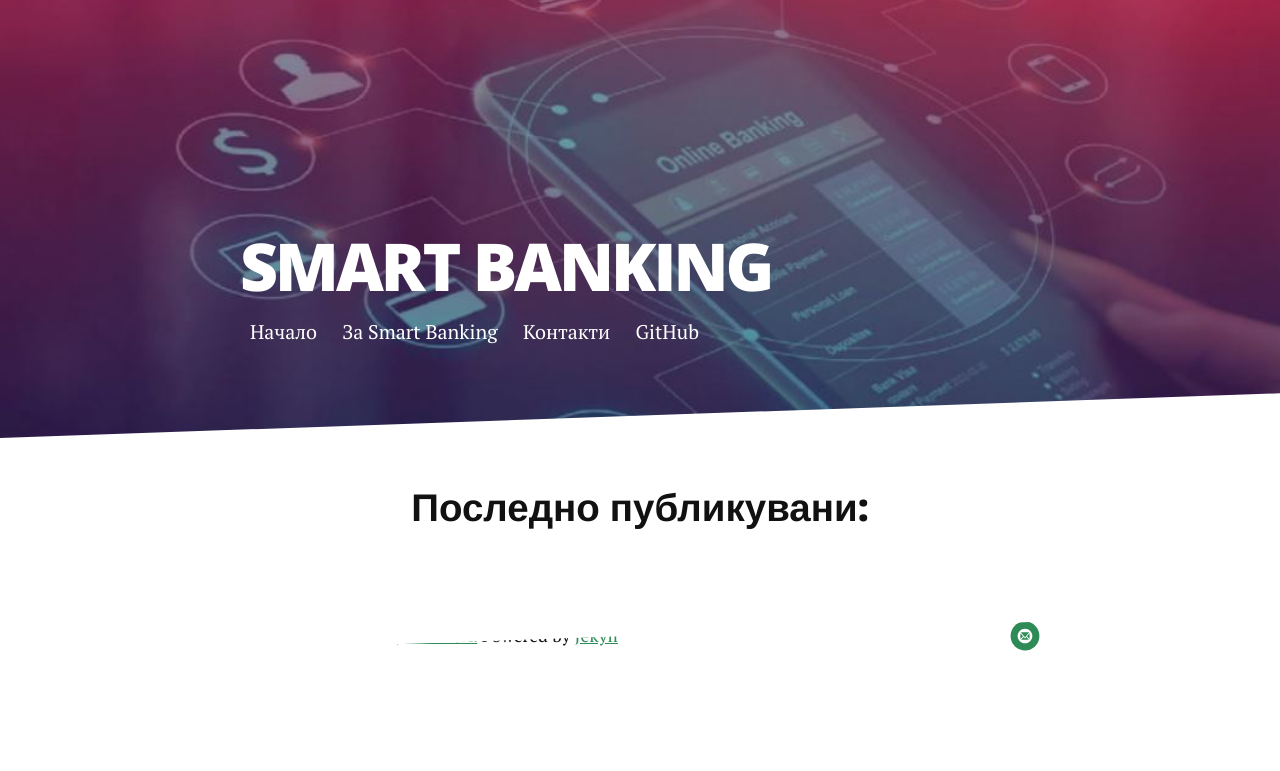
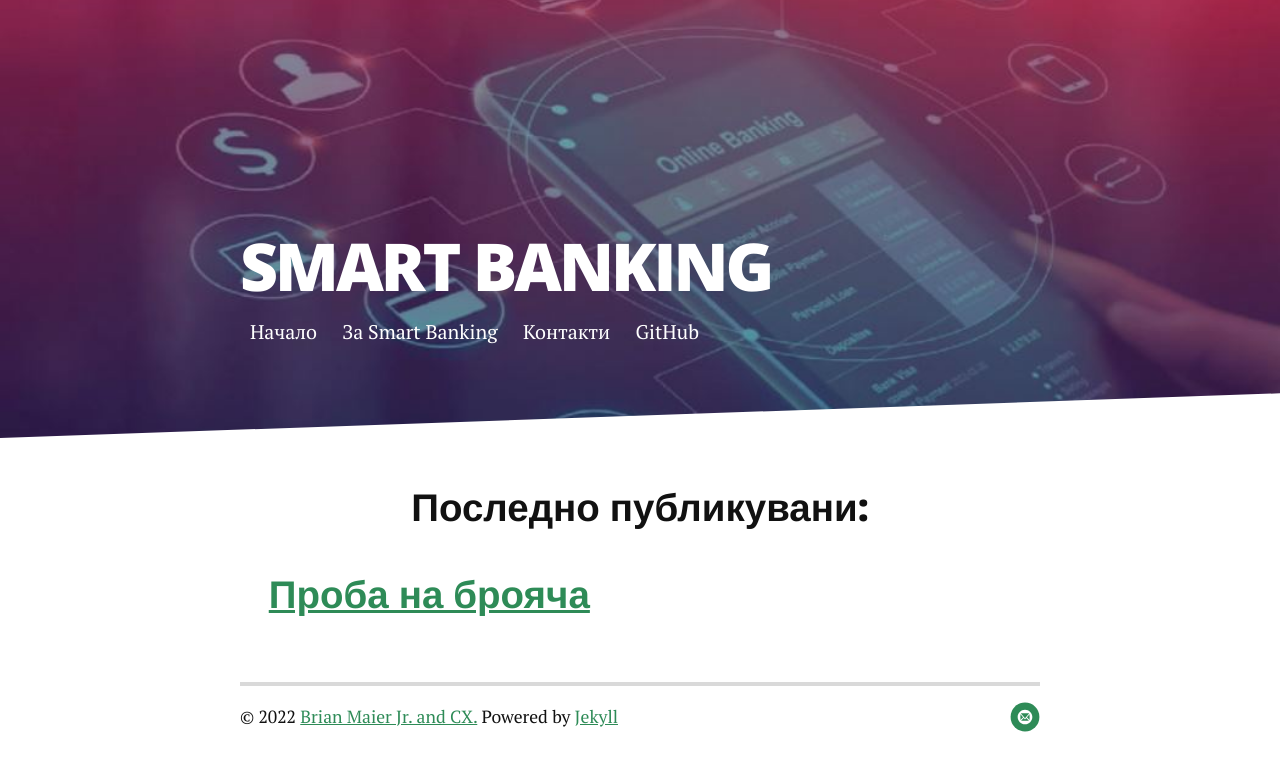
Before and after one commit to Smart-Banking/Smart-Banking.github.io, a Jekyll site: the page built from index.html, in a window 1280 px wide. Shown: the top 771 px of the page. Built offline with Jekyll 4.4.1, drawn with Linux system fonts in a browser that asks for light colours; nearby versions of some CDN libraries; comment, search, counter and statistics services are not loaded.

Commit message:
брояч тест

```diff
--- a/index.html
+++ b/index.html
@@ -6,11 +6,12 @@
 <div class="home" id="home">
   <h3 class="pageTitle">Последно публикувани:</h3>
   <div class="posts noList">
+    <h3><a class="post-link" href="https://smart-banking.github.io/blog/example-post-formatting/#disqus_thread">Проба на брояча</a></h3>
     {%- for post in paginator.posts -%}
       <article>
         <!--span class="date">{{ post.date | date: '%B %d, %Y' }}</span-->
         <span class="date">{{ post.date | date: '%d.%m.%Y' }}</span>
-        <h3><a class="post-link" href="{{ post.url | url: #disqus_thread }}">{{ post.title }}</a></h3>
+        <h3><a class="post-link" href="{{ post.url }}">{{ post.title }}</a></h3>
         <p>{%- if post.description -%}{{ post.description }}{%- else -%}{{ post.excerpt | strip_html }}{%- endif -%}</p>
       </article>
     {%- endfor -%}
```
